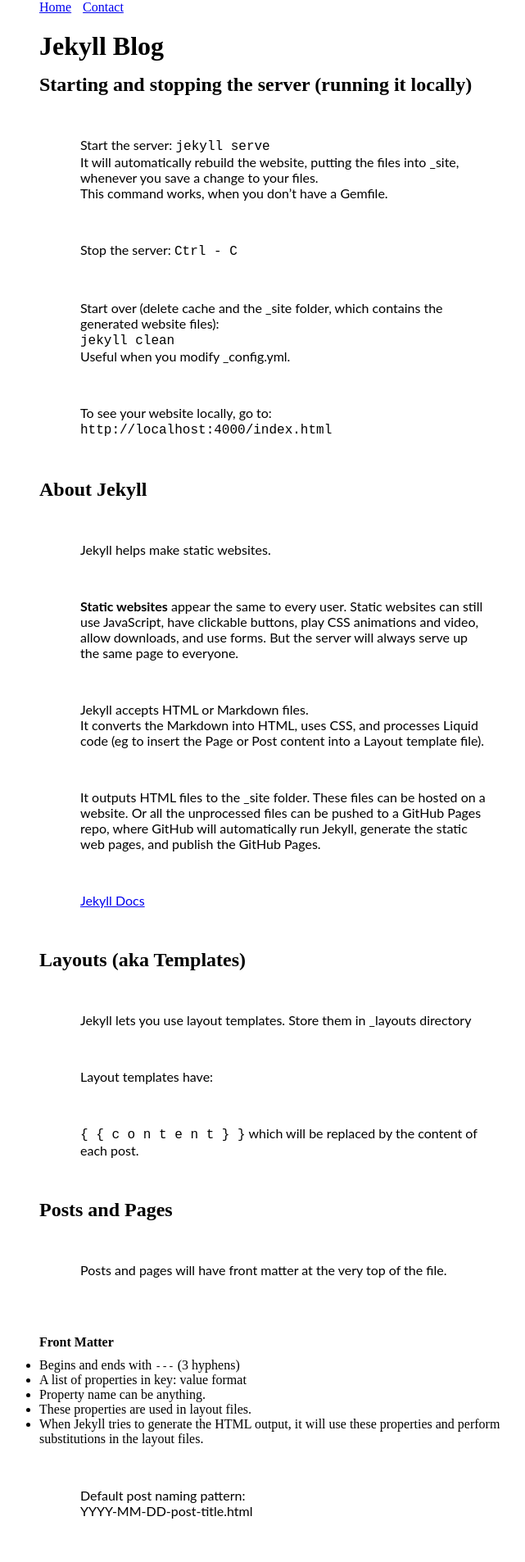
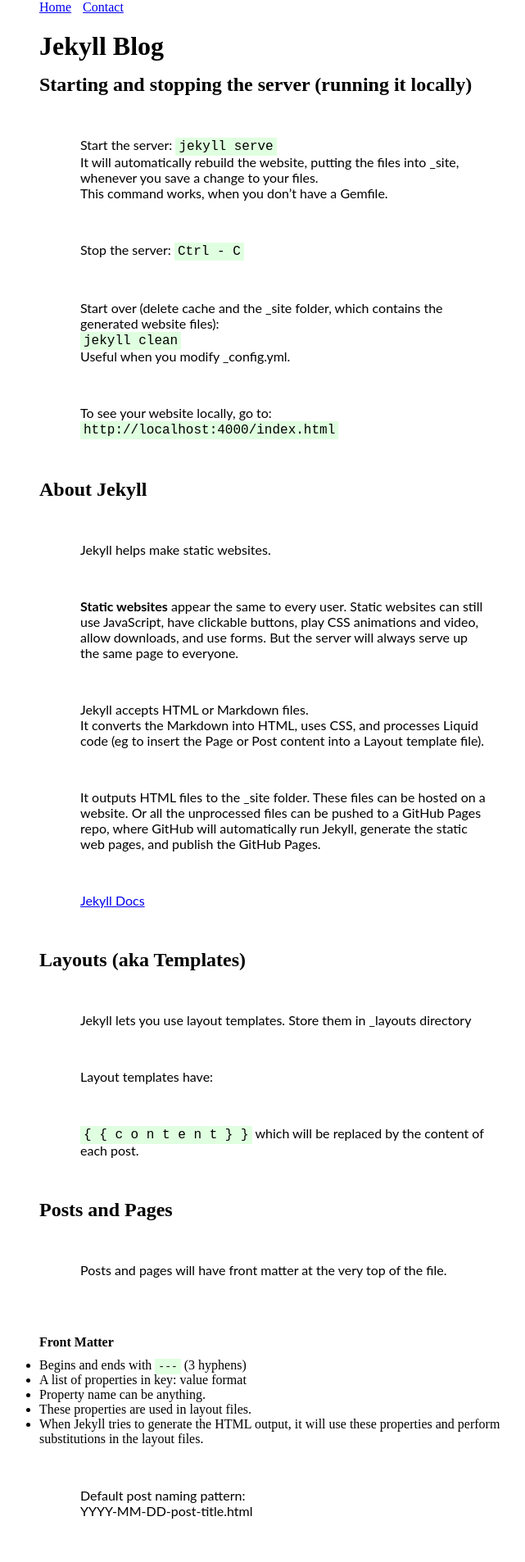
Before and after one commit to roannav/roannav.github.io, a Jekyll site: the page built from web/Jekyll-Blog.md, in a window 1280 px wide. Shown: the top 1906 px of the page at 82% size, without its empty margins (292-933 px from the left). Built offline with Jekyll 4.4.1, drawn with Linux system fonts in a browser that asks for light colours.

Commit message:
highlight code in light green

```diff
--- a/css/styles.css
+++ b/css/styles.css
@@ -44,6 +44,11 @@
   padding-bottom: 10px;
 }
 
+code {
+  padding: 2px 4px;
+  background-color: #E0FFE0;
+}
+
 footer {
   background-color: blue;
   color: white;
```
